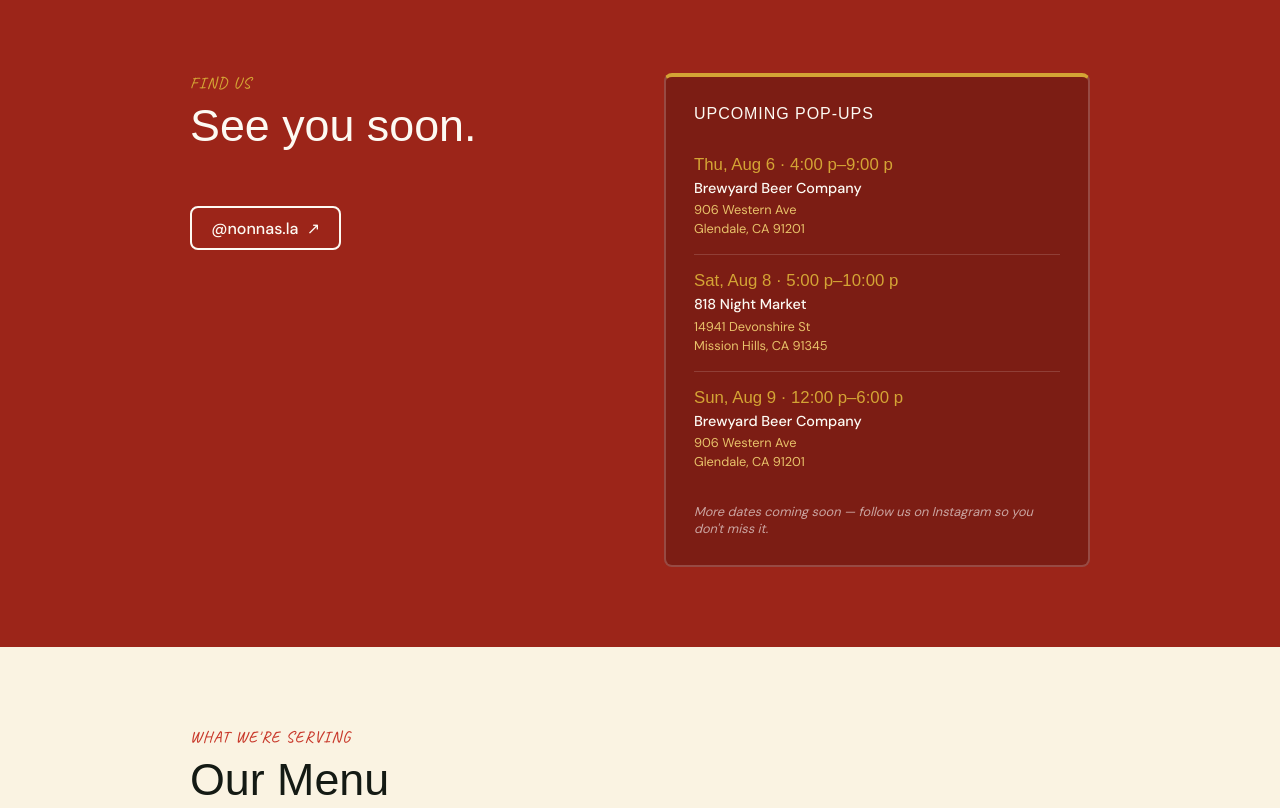
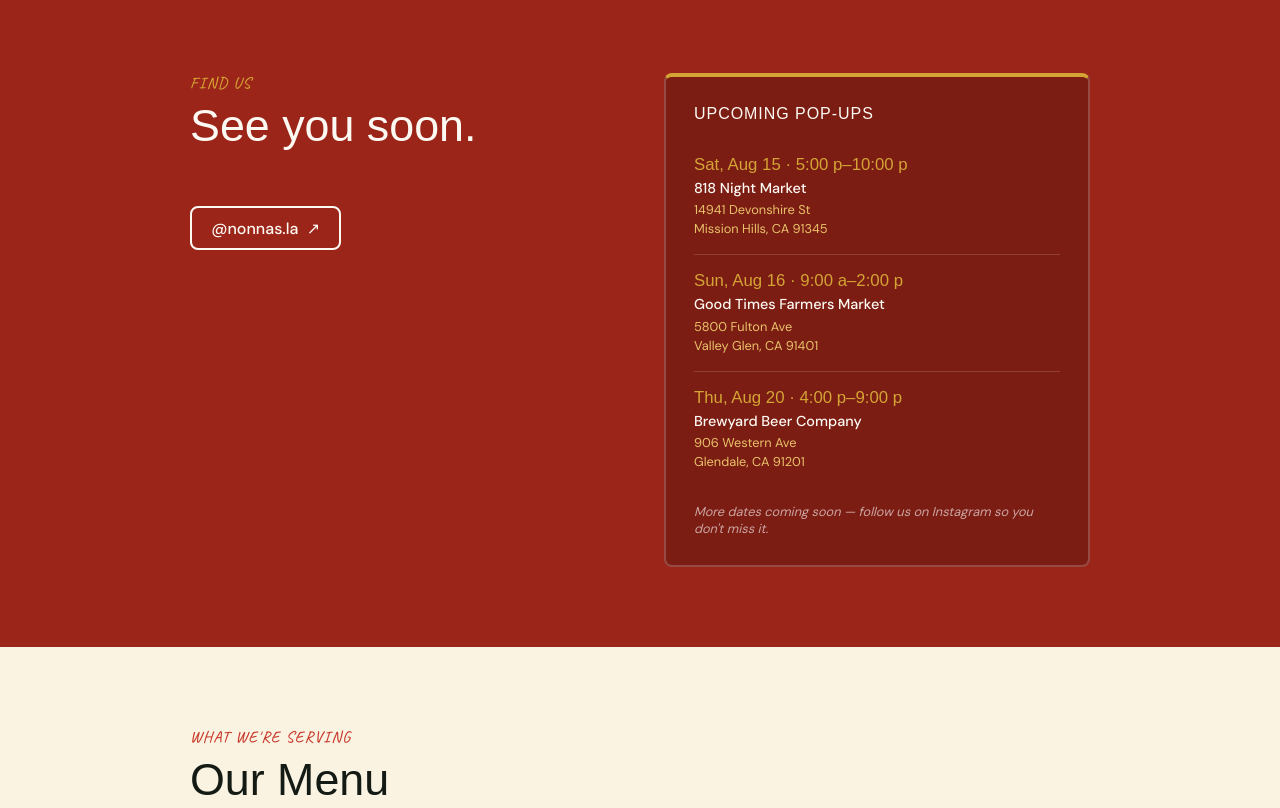
Before and after one commit to LukinFine/nonnapops-site, a plain HTML site: page index.html in a window 1280 px wide. Shown: the part 1280-2088 px from the top of the page. Drawn offline with Linux system fonts and the light colour scheme; a web font is replaced by a local one.

Commit message:
update html to check date for events
now it should check the date and show the next three events instead of the first 3 in the csv.

```diff
--- a/index.html
+++ b/index.html
@@ -934,6 +934,31 @@
     }
 
     // ── LOAD POP-UPS FROM CSV ───────────────────────────────────
+    // Dates in the CSV have no year (e.g. "Sat, Aug 15 ") — infer the
+    // correct year, then filter to today-or-later and sort chronologically
+    // before taking the next 3. This avoids just grabbing the first 3 rows
+    // in file order, which breaks once any event date has passed.
+    function parseEventDate(dateStr) {
+      const cleaned = dateStr.trim();
+      const commaIndex = cleaned.indexOf(',');
+      const monthDay = (commaIndex >= 0 ? cleaned.slice(commaIndex + 1) : cleaned).trim();
+
+      const now = new Date();
+      const today = new Date(now.getFullYear(), now.getMonth(), now.getDate());
+
+      let eventDate = new Date(`${monthDay} ${now.getFullYear()}`);
+      if (isNaN(eventDate)) return null;
+
+      // If the parsed date is more than ~300 days in the past, it's almost
+      // certainly next year's occurrence (e.g. a December date read in January)
+      const diffDays = (today - eventDate) / (1000 * 60 * 60 * 24);
+      if (diffDays > 300) {
+        eventDate = new Date(`${monthDay} ${now.getFullYear() + 1}`);
+      }
+
+      return eventDate;
+    }
+
     async function loadPopups() {
       try {
         const res = await fetch('references/popups.csv');
@@ -942,8 +967,15 @@
         const container = document.getElementById('popup-events-container');
         container.innerHTML = '';
 
-        // Show only the next 3 events
-        const upcoming = rows.slice(0, 3);
+        const now = new Date();
+        const today = new Date(now.getFullYear(), now.getMonth(), now.getDate());
+
+        // Attach parsed dates, drop unparseable/past events, sort chronologically
+        const upcoming = rows
+          .map(row => ({ ...row, _parsedDate: parseEventDate(row.Date) }))
+          .filter(row => row._parsedDate && row._parsedDate >= today)
+          .sort((a, b) => a._parsedDate - b._parsedDate)
+          .slice(0, 3);
 
         if (upcoming.length === 0) {
           container.innerHTML = '<p class="popup-more" style="margin-top:0;">No upcoming events scheduled yet.</p>';
```
